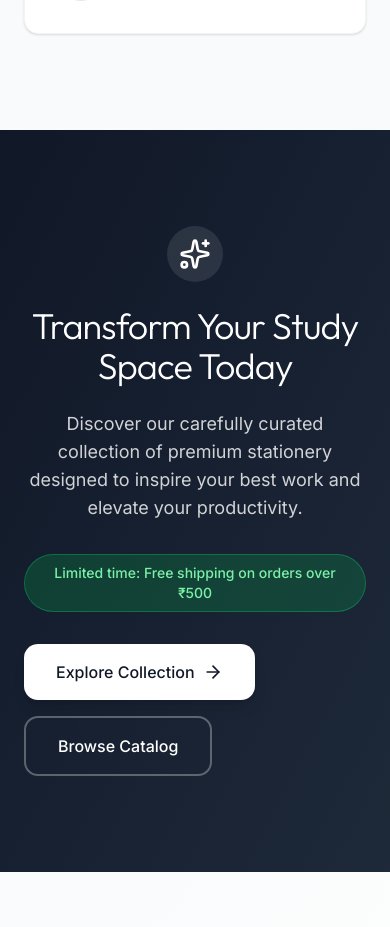
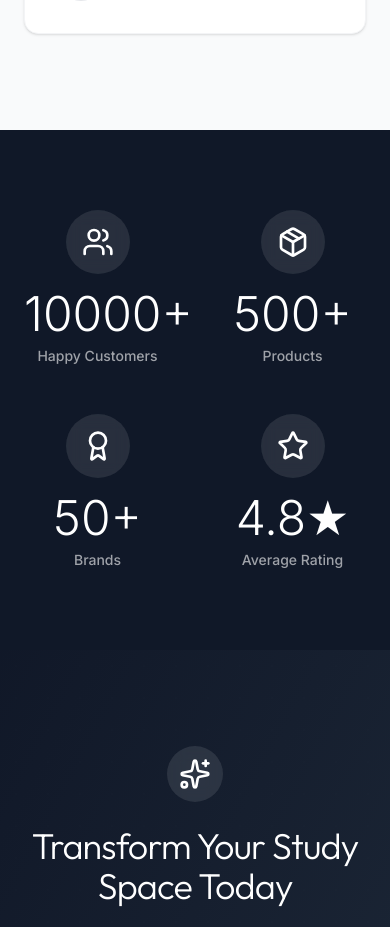
Before and after one commit to ganga-300/E-commerce-platform-BE, a Next.js app in the folder frontend/: page / in a window 390 px wide. Shown: the part 6468-7395 px from the top of the page. Built offline with nearby package versions, Linux system fonts and the light colour scheme; no server answers.

Commit message:
feat: add animated statistics counter section

```diff
--- /dev/null
+++ b/frontend/src/app/components/Statistics.jsx
@@ -0,0 +1,124 @@
+"use client"
+
+import { motion } from "framer-motion"
+import { useEffect, useRef, useState } from "react"
+import { Users, Package, Award, Star } from "lucide-react"
+
+const statistics = [
+    {
+        id: 1,
+        icon: Users,
+        value: 10000,
+        suffix: "+",
+        label: "Happy Customers"
+    },
+    {
+        id: 2,
+        icon: Package,
+        value: 500,
+        suffix: "+",
+        label: "Products"
+    },
+    {
+        id: 3,
+        icon: Award,
+        value: 50,
+        suffix: "+",
+        label: "Brands"
+    },
+    {
+        id: 4,
+        icon: Star,
+        value: 4.8,
+        suffix: "★",
+        label: "Average Rating"
+    }
+]
+
+function Counter({ value, suffix }) {
+    const [count, setCount] = useState(0)
+    const [hasAnimated, setHasAnimated] = useState(false)
+    const ref = useRef(null)
+
+    useEffect(() => {
+        const observer = new IntersectionObserver(
+            ([entry]) => {
+                if (entry.isIntersecting && !hasAnimated) {
+                    setHasAnimated(true)
+
+                    const duration = 2000
+                    const steps = 60
+                    const increment = value / steps
+                    let current = 0
+
+                    const timer = setInterval(() => {
+                        current += increment
+                        if (current >= value) {
+                            setCount(value)
+                            clearInterval(timer)
+                        } else {
+                            setCount(Math.floor(current))
+                        }
+                    }, duration / steps)
+
+                    return () => clearInterval(timer)
+                }
+            },
+            { threshold: 0.5 }
+        )
+
+        if (ref.current) {
+            observer.observe(ref.current)
+        }
+
+        return () => {
+            if (ref.current) {
+                observer.unobserve(ref.current)
+            }
+        }
+    }, [value, hasAnimated])
+
+    return (
+        <span ref={ref} className="text-5xl font-light">
+            {value % 1 === 0 ? count : count.toFixed(1)}{suffix}
+        </span>
+    )
+}
+
+export default function Statistics() {
+    return (
+        <section className="py-20 bg-gray-900 text-white">
+            <div className="max-w-7xl mx-auto px-6">
+                <div className="grid grid-cols-2 lg:grid-cols-4 gap-12">
+                    {statistics.map((stat, index) => (
+                        <motion.div
+                            key={stat.id}
+                            initial={{ opacity: 0, y: 20 }}
+                            whileInView={{ opacity: 1, y: 0 }}
+                            viewport={{ once: true }}
+                            transition={{ delay: index * 0.1 }}
+                            className="text-center"
+                        >
+                            {/* Icon */}
+                            <div className="flex justify-center mb-4">
+                                <div className="p-4 bg-white/10 rounded-full backdrop-blur-sm">
+                                    <stat.icon className="w-8 h-8" />
+                                </div>
+                            </div>
+
+                            {/* Number */}
+                            <div className="mb-2">
+                                <Counter value={stat.value} suffix={stat.suffix} />
+                            </div>
+
+                            {/* Label */}
+                            <p className="text-white/60 text-sm font-medium">
+                                {stat.label}
+                            </p>
+                        </motion.div>
+                    ))}
+                </div>
+            </div>
+        </section>
+    )
+}
--- a/frontend/src/app/page.js
+++ b/frontend/src/app/page.js
@@ -7,6 +7,7 @@ import Hero from "./components/Hero"
 import Products from "./components/ProductsSection"
 import WhyChooseUs from "./components/WhyChooseUs"
 import Testimonials from "./components/Testimonials"
+import Statistics from "./components/Statistics"
 import Newsletter from "./components/Newsletter"
 import CTASection from "./components/CTASection"
 import PageTransition from "@/components/PageTransition"
@@ -45,6 +46,10 @@ export default function Page() {
         <Testimonials />
       </section>
 
+      <section id="statistics" className="w-full">
+        <Statistics />
+      </section>
+
       <section id="cta" className="w-full">
         <CTASection />
       </section>
```
